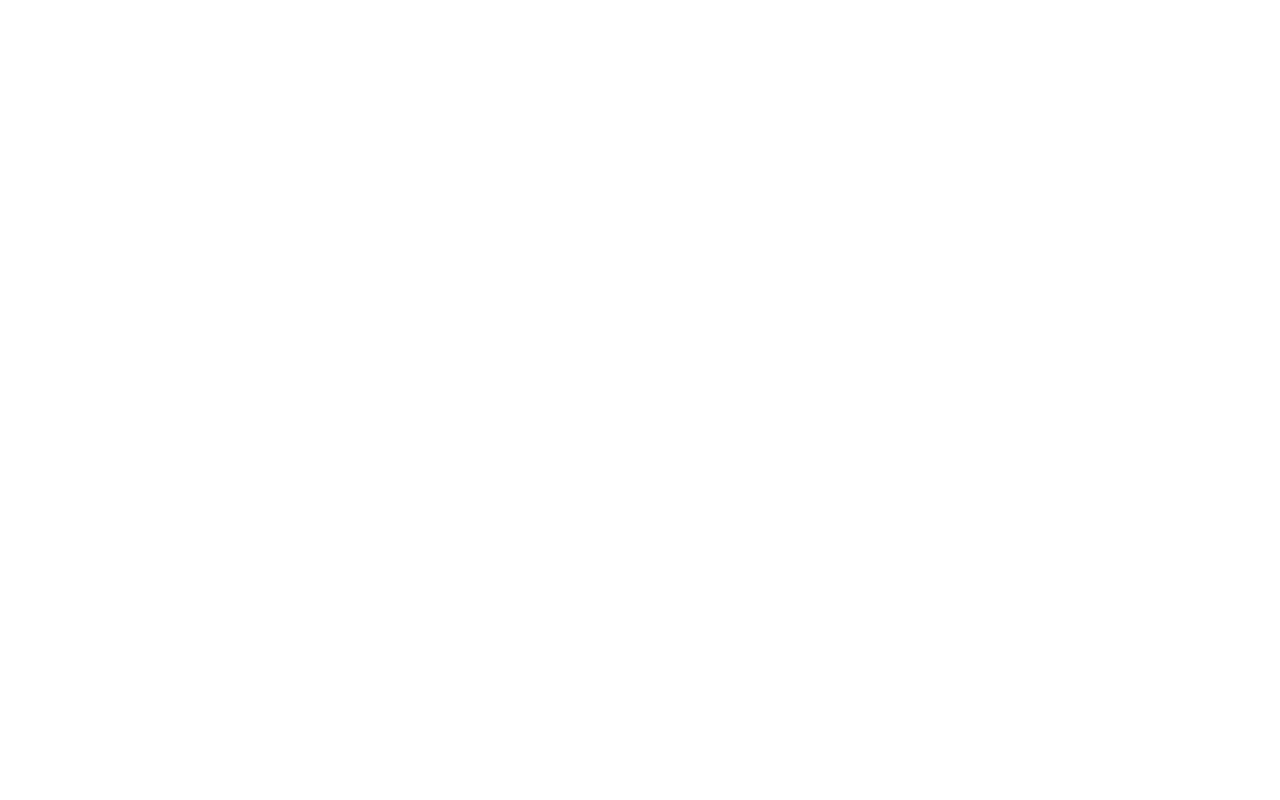
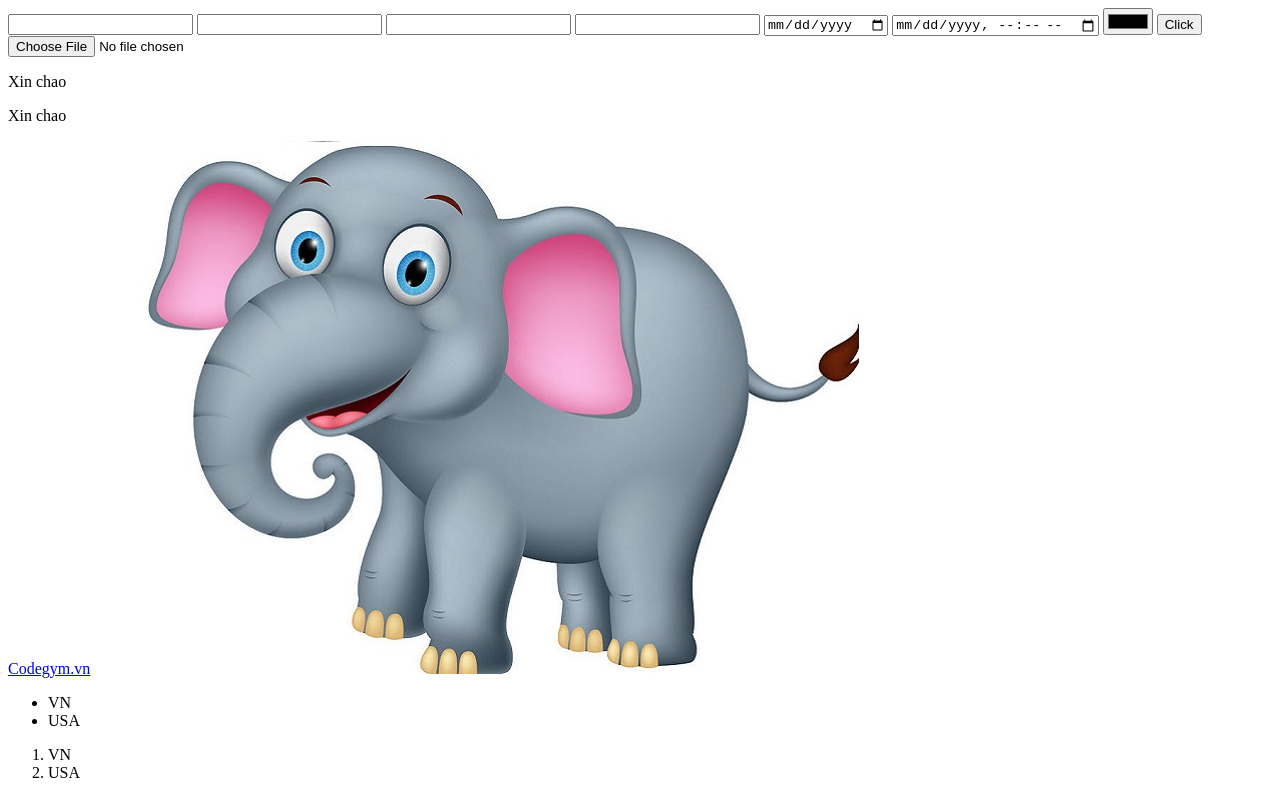
Before and after one commit to npv34/demogit2, a plain HTML site: page index.html in a window 1280 px wide. Drawn offline with Linux system fonts and the light colour scheme.

Commit message:
demo html

```diff
--- a/index.html
+++ b/index.html
@@ -2,9 +2,29 @@
 <html lang="en">
 <head>
     <meta charset="UTF-8">
-    <title>Title</title>
+    <title>Xin chao</title>
 </head>
 <body>
-
+<input type="text" />
+<input type="number" />
+<input type="password" />
+<input type="email" />
+<input type="date" />
+<input type="datetime-local" />
+<input type="color" />
+<input type="button" value="Click"/>
+<input type="file" name="" id="">
+<p>Xin chao</p>
+<p>Xin chao</p>
+<a href="https://codegym.vn/">Codegym.vn</a>
+<img src="images/hinh-anh-con-voi-16.jpg" alt="">
+<ul>
+    <li>VN</li>
+    <li>USA</li>
+</ul>
+<ol>
+    <li>VN</li>
+    <li>USA</li>
+</ol>
 </body>
 </html>
```
Also changed, not shown: images/hinh-anh-con-voi-16.jpg (added).
